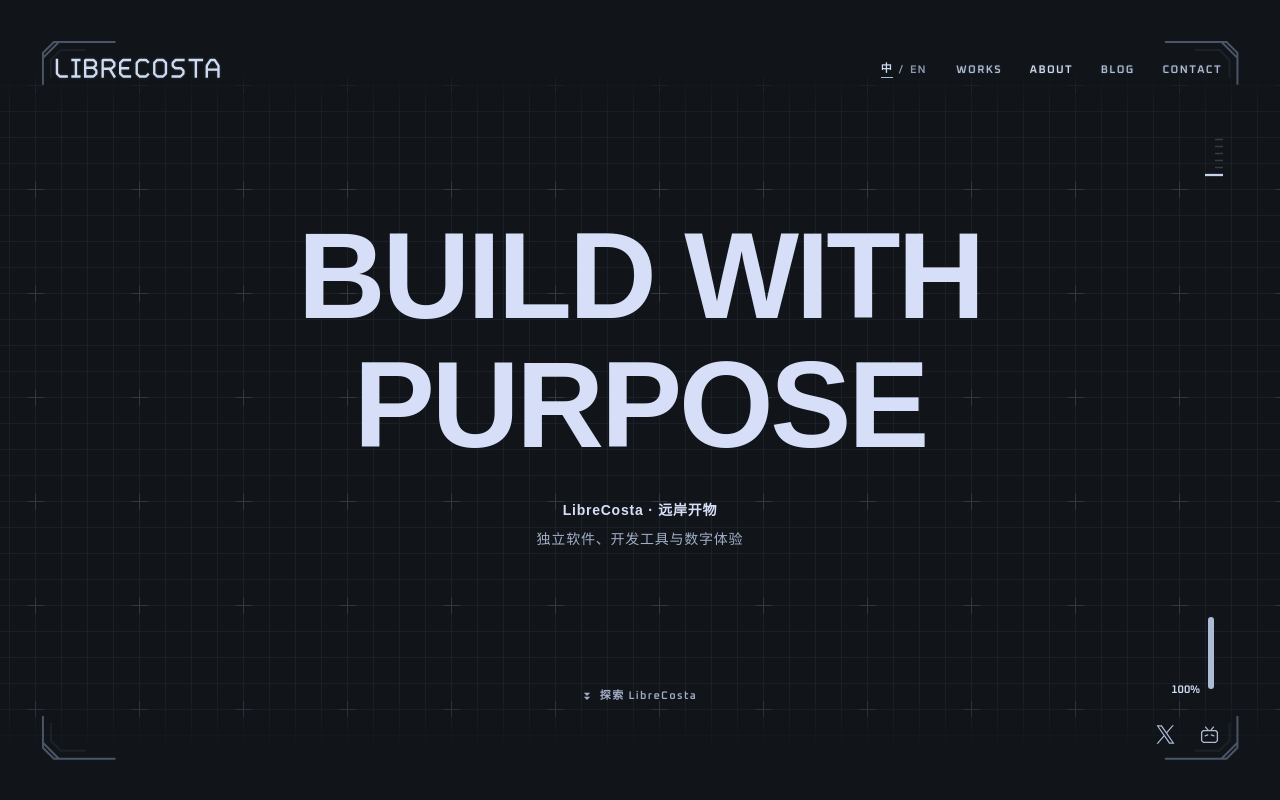
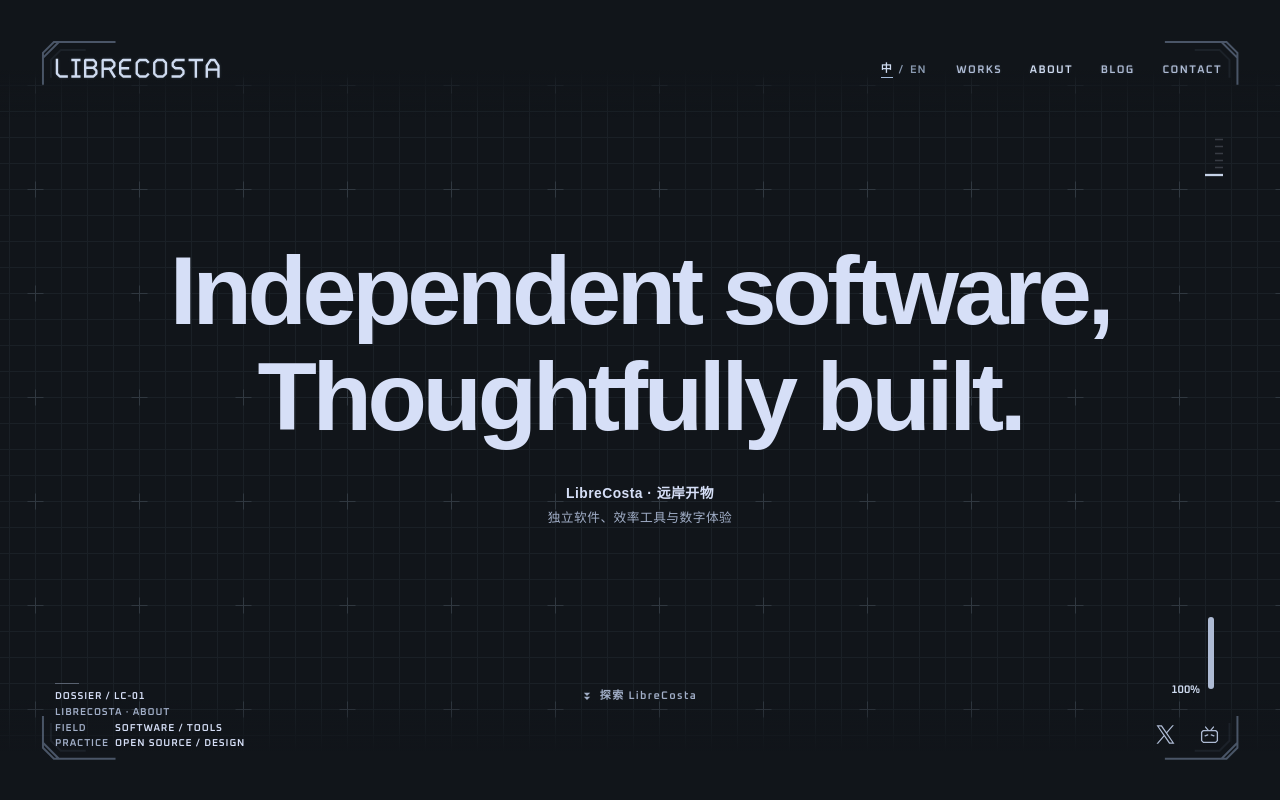
Before and after one commit to librecosta/website, a Next.js app: page /about in a window 1280 px wide. Shown: the top 800 px of the page. Built offline with nearby package versions, Linux system fonts and the light colour scheme.

Commit message:
WEB-V0.1-B1-A2: Refine About hero and dossier

```diff
--- a/src/components/about/AboutExperience.tsx
+++ b/src/components/about/AboutExperience.tsx
@@ -3,7 +3,7 @@
 import Link from 'next/link';
 import { useEffect, useRef, useState, type ReactNode } from 'react';
 import {
-  LazyMotion, domAnimation, m, useAnimate, useReducedMotion, useScroll, useSpring, useTransform,
+  LazyMotion, domAnimation, m, stagger, useAnimate, useReducedMotion, useScroll, useSpring, useTransform,
   type MotionValue,
 } from 'motion/react';
 import {
@@ -23,6 +23,7 @@ const principles = [
 ] as const;
 
 const travelSpring = { stiffness: 165, damping: 31, mass: .75, restDelta: .001, skipInitialAnimation: true };
+const openingEase = [.22, .66, .24, 1] as const;
 
 function AboutFrame({ progress, reduced }: { progress: MotionValue<number>; reduced: boolean }) {
   return <div className={`${instrument.instrument} ${styles.frame}`}>
@@ -37,31 +38,62 @@ function AboutFrame({ progress, reduced }: { progress: MotionValue<number>; redu
 function Opening({ reduced }: { reduced: boolean }) {
   const [scope, animate] = useAnimate<HTMLElement>();
   const { scrollYProgress } = useScroll({ target: scope, offset: ['start start', 'end start'] });
-  const y = useTransform(scrollYProgress, [0, .18, 1], [0, 0, -64]);
-  const opacity = useTransform(scrollYProgress, [0, .44, .92], [1, 1, .16]);
+  const opacity = useTransform(scrollYProgress, [0, .22, .59], [1, 1, 0]);
+  const firstLineY = useTransform(scrollYProgress, [0, .1, .72, 1], ['0%', '0%', '-20%', '-42%']);
+  const secondLineY = useTransform(scrollYProgress, [0, .17, .76, 1], ['0%', '0%', '-12%', '-36%']);
+  const captionY = useTransform(scrollYProgress, [0, .23, .82], [0, 0, -18]);
+  const dossierOpacity = useTransform(scrollYProgress, [0, .035, .28], [1, 1, 0]);
 
   useEffect(() => {
     if (reduced || window.matchMedia('(prefers-reduced-motion: reduce)').matches || window.scrollY > 40) return;
-    const animation = animate('[data-opening-line]', { y: ['102%', '0%'] }, {
-      duration: .82, delay: index => index * .105, ease: [.22, .66, .24, 1],
+    const animation = animate([
+      ['[data-opening-line="first"]', { y: ['105%', '0%'], x: ['-.28em', '0em'] }, { duration: .83, ease: openingEase }],
+      ['[data-opening-line="second"]', { y: ['105%', '0%'], x: ['.22em', '0em'] }, { at: .13, duration: .89, ease: openingEase }],
+      ['[data-opening-brand]', { y: ['105%', '0%'] }, { at: .48, duration: .43, ease: openingEase }],
+      ['[data-opening-description]', { y: ['105%', '0%'] }, { at: .61, duration: .45, ease: openingEase }],
+      ['[data-dossier-line]', { clipPath: ['inset(0 0 100% 0)', 'inset(0 0 0% 0)'], y: [5, 0] },
+        { at: .57, delay: stagger(.065), duration: .37, ease: openingEase }],
+    ]);
+    const stopWatching = scrollYProgress.on('change', progress => {
+      if (progress > .14) animation.complete();
     });
-    return () => animation.cancel();
-  }, [animate, reduced]);
+    void animation.then(stopWatching);
+    return () => { stopWatching(); animation.cancel(); };
+  }, [animate, reduced, scrollYProgress]);
 
   return <section className={styles.opening} ref={scope} id="opening" aria-labelledby="about-title">
-    <m.div className={styles.openingContent} style={reduced ? undefined : { y, opacity }} data-about-motion>
-      <h1 className={`${styles.display} ${styles.openingTitle}`} id="about-title" lang="en">
-        <span className={styles.srOnly}>LibreCosta · </span>
-        <span className={styles.lineMask}><span data-opening-line>Build with</span></span>
-        <span className={styles.lineMask}><span data-opening-line>Purpose</span></span>
+    <m.div className={styles.openingContent} style={reduced ? undefined : { opacity }} data-about-motion>
+      <h1 className={styles.openingTitle} id="about-title" lang="en">
+        <span className={styles.lineMask}>
+          <m.span style={reduced ? undefined : { y: firstLineY }} data-about-motion>
+            <span data-opening-line="first">Independent software,</span>
+          </m.span>
+        </span>
+        <span className={styles.lineMask}>
+          <m.span style={reduced ? undefined : { y: secondLineY }} data-about-motion>
+            <span data-opening-line="second">Thoughtfully built.</span>
+          </m.span>
+        </span>
       </h1>
-      <p className={styles.openingCaption}><strong>LibreCosta · 远岸开物</strong><span>独立软件、开发工具与数字体验</span></p>
+      <m.p className={styles.openingCaption} style={reduced ? undefined : { y: captionY }} data-about-motion>
+        <span className={styles.captionMask}><strong data-opening-brand>LibreCosta · 远岸开物</strong></span>
+        <span className={styles.captionMask}><span data-opening-description>独立软件、效率工具与数字体验</span></span>
+      </m.p>
     </m.div>
     <m.button type="button" className={styles.explore} aria-controls="studio"
       onClick={() => scrollToAboutSection('studio', reduced)} whileTap={reduced ? undefined : { scale: .96 }}>
       <svg viewBox="0 0 10 12" aria-hidden="true" fill="currentColor"><path d="M1 2h8L5 6zm0 5h8l-4 4z" /></svg>
       探索 LibreCosta
     </m.button>
+    <m.aside className={`${instrument.observationData} ${styles.dossier}`} lang="en" aria-label="LibreCosta dossier"
+      style={reduced ? undefined : { opacity: dossierOpacity }} data-about-motion>
+      <p className={instrument.observationSite} data-dossier-line>DOSSIER / LC-01</p>
+      <p data-dossier-line>LIBRECOSTA · ABOUT</p>
+      <dl>
+        <div data-dossier-line><dt>FIELD</dt><dd>SOFTWARE / TOOLS</dd></div>
+        <div data-dossier-line><dt>PRACTICE</dt><dd>OPEN SOURCE / DESIGN</dd></div>
+      </dl>
+    </m.aside>
   </section>;
 }
 
--- a/src/components/about/about.module.css
+++ b/src/components/about/about.module.css
@@ -47,15 +47,6 @@
 .frame .header { grid-template-areas: 'brand locale nav'; grid-template-columns: minmax(0, 1fr) auto auto; }
 .header a[aria-current='page'] { color: var(--instrument-ink); }
 
-.srOnly {
-  position: absolute;
-  width: 1px;
-  height: 1px;
-  overflow: hidden;
-  clip-path: inset(50%);
-  white-space: nowrap;
-}
-
 .display {
   font-size: clamp(49px, 7.6vw, 146px);
   font-weight: 700;
@@ -78,7 +69,9 @@
   --opening-top: calc(var(--edge-top) + var(--rail) + 52px);
   --opening-bottom: calc(var(--edge-bottom) + var(--rail) + 28px);
   --opening-type-height: calc((100svh - var(--opening-top) - var(--opening-bottom) - 76px) * .24);
+  position: relative;
   display: grid;
+  grid-template-columns: minmax(0, 1fr);
   grid-template-rows: minmax(min-content, 1fr) auto;
   min-height: 100svh;
   align-items: center;
@@ -88,9 +81,38 @@
   text-align: center;
 }
 
-.openingTitle { font-size: clamp(28px, min(9.5vw, var(--opening-type-height)), 182px); }
-.openingCaption { display: grid; gap: 6px; margin-top: clamp(12px, 3.4svh, 42px); font-size: 14px; letter-spacing: .055em; }
-.openingCaption span { color: var(--secondary); }
+.openingTitle {
+  font-size: clamp(20px, min(7.6vw, var(--opening-type-height)), 144px);
+  font-weight: 700;
+  line-height: .98;
+  letter-spacing: -.045em;
+  white-space: nowrap;
+}
+
+.openingTitle [data-opening-line] { display: block; }
+.openingCaption {
+  display: grid;
+  gap: 5px;
+  margin-top: clamp(16px, 4svh, 44px);
+  font-size: clamp(13px, 1.08vw, 17px);
+  line-height: 1.4;
+  letter-spacing: .035em;
+}
+
+.captionMask { display: block; overflow: clip; }
+.captionMask > * { display: block; }
+.openingCaption [data-opening-description] { color: var(--secondary); font-size: .92em; }
+
+.opening .dossier {
+  --instrument-ink: var(--color);
+  --instrument-muted: var(--secondary);
+  z-index: 6;
+  text-align: left;
+  pointer-events: none;
+}
+
+.dossier::before { width: 24px; height: 1px; margin-bottom: 2px; background: var(--secondary); opacity: .46; content: ''; }
+.opening .dossier dl > div { grid-template-columns: 9ch auto; }
 
 .explore {
   display: flex;
@@ -226,6 +248,10 @@
 .action svg { width: 16px; height: 16px; }
 .about a:focus-visible, .explore:focus-visible { outline: 2px solid #b7cef2; outline-offset: 2px; }
 
+@media (max-width: 900px) {
+  .opening { --opening-bottom: calc(var(--edge-bottom) + var(--rail) + 65px); }
+}
+
 @media (max-width: 720px) {
   .frame::before { height: calc(var(--edge-top) + 104px); }
   .frame .header {
@@ -234,8 +260,7 @@
     align-items: start;
   }
   .opening { --opening-top: calc(var(--edge-top) + var(--rail) + 62px); padding-inline: 5%; }
-  .openingTitle { font-size: clamp(28px, min(12vw, var(--opening-type-height)), 84px); }
-  .openingCaption { font-size: 13px; }
+  .openingTitle { font-size: clamp(20px, min(8.25vw, var(--opening-type-height)), 57px); }
   .statement { min-height: 86svh; padding-inline: 5%; }
   .statement .display { font-size: clamp(28px, 6.7vw, 52px); }
   .statementCopy { max-width: 26em; font-size: 14px; }
@@ -265,5 +290,9 @@
 }
 
 @media (prefers-reduced-motion: reduce) {
-  .about [data-about-motion], .about [data-opening-line] { transform: none !important; opacity: 1 !important; clip-path: none !important; }
+  .about [data-about-motion], .opening :is([data-opening-line], [data-opening-brand], [data-opening-description], [data-dossier-line]) {
+    transform: none !important;
+    opacity: 1 !important;
+    clip-path: none !important;
+  }
 }
```
